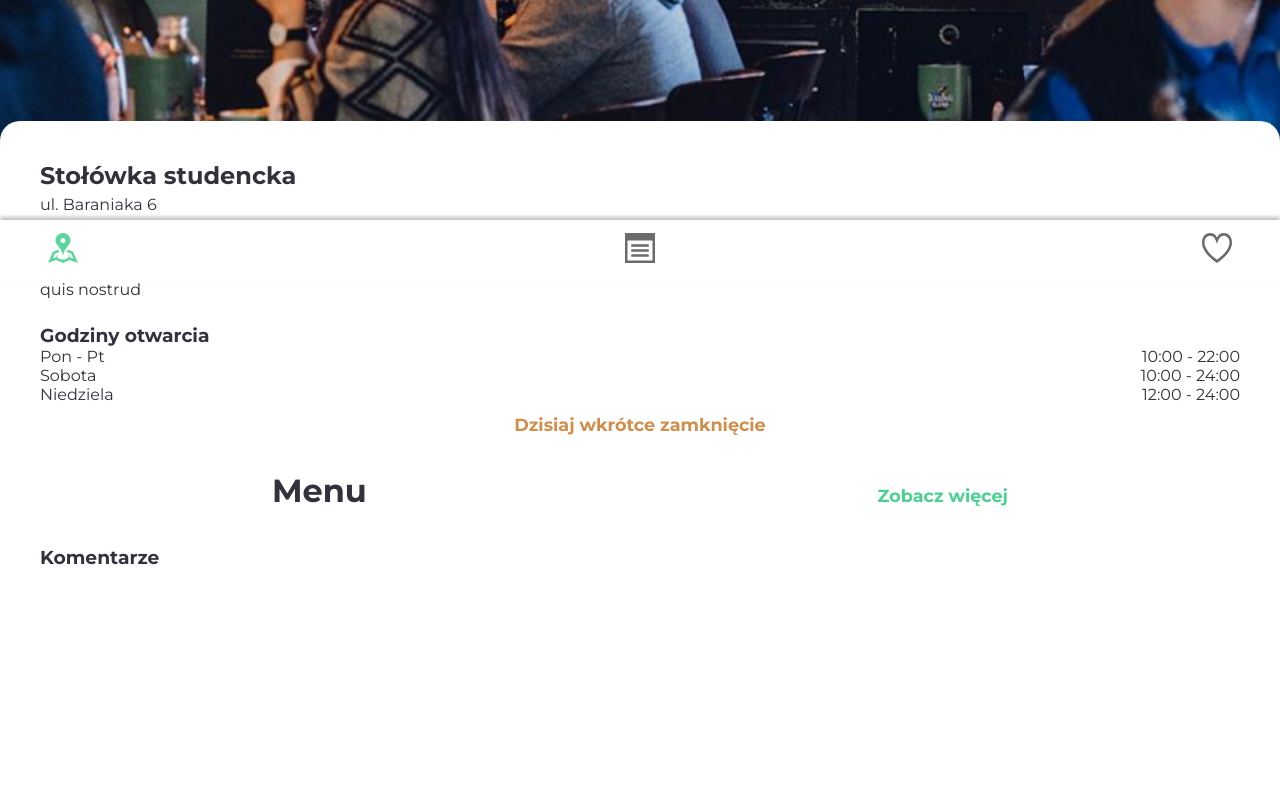
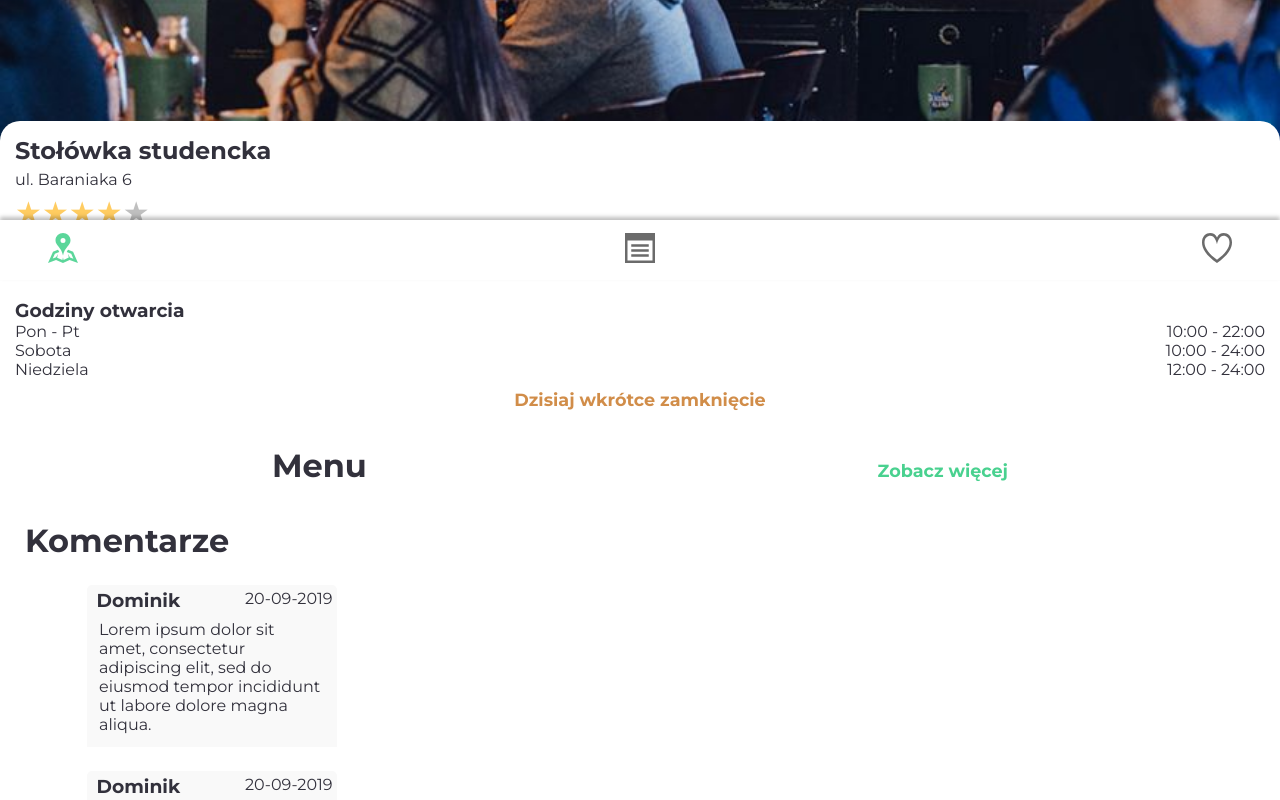
Before and after one commit to akai-org/polifood-client, a React (Create React App) app: page /restaurant-info in a window 1280 px wide. Shown: the part 520-1320 px from the top of the page. Before the commit the page ends 1194 px from the top, so only its background shows below. Built offline with nearby package versions, Linux system fonts and the light colour scheme.

Commit message:
Add CommentsSection component

```diff
--- a/src/pages/RestaurantPageInfo/RestaurantPageInfo.js
+++ b/src/pages/RestaurantPageInfo/RestaurantPageInfo.js
@@ -5,6 +5,7 @@
 import './RestaurantPageInfo.scss';
 import BackButton from '../../components/BackButton/BackButton';
 import MenuBlock from '../../components/MenuBlock/MenuBlock';
+import CommentsSection from '../../components/CommentsSection/CommentsSection';
 
 export default function RestaurantInfoPage() {
   return (
@@ -28,9 +29,7 @@
           <OpeningHours />
         </div>
         <MenuBlock />
-        <div className="comments">
-          <h3>Komentarze</h3>
-        </div>
+          <CommentsSection />
       </div>
 
       <BackButton />
--- a/src/pages/RestaurantPageInfo/RestaurantPageInfo.scss
+++ b/src/pages/RestaurantPageInfo/RestaurantPageInfo.scss
@@ -7,7 +7,7 @@
 
 .restaurant-info-content {
   background-color: $white;
-  padding: 40px;
+  padding: 15px;
   border-radius: 20px 20px 0 0;
   position: relative;
   top: -25px;
```
